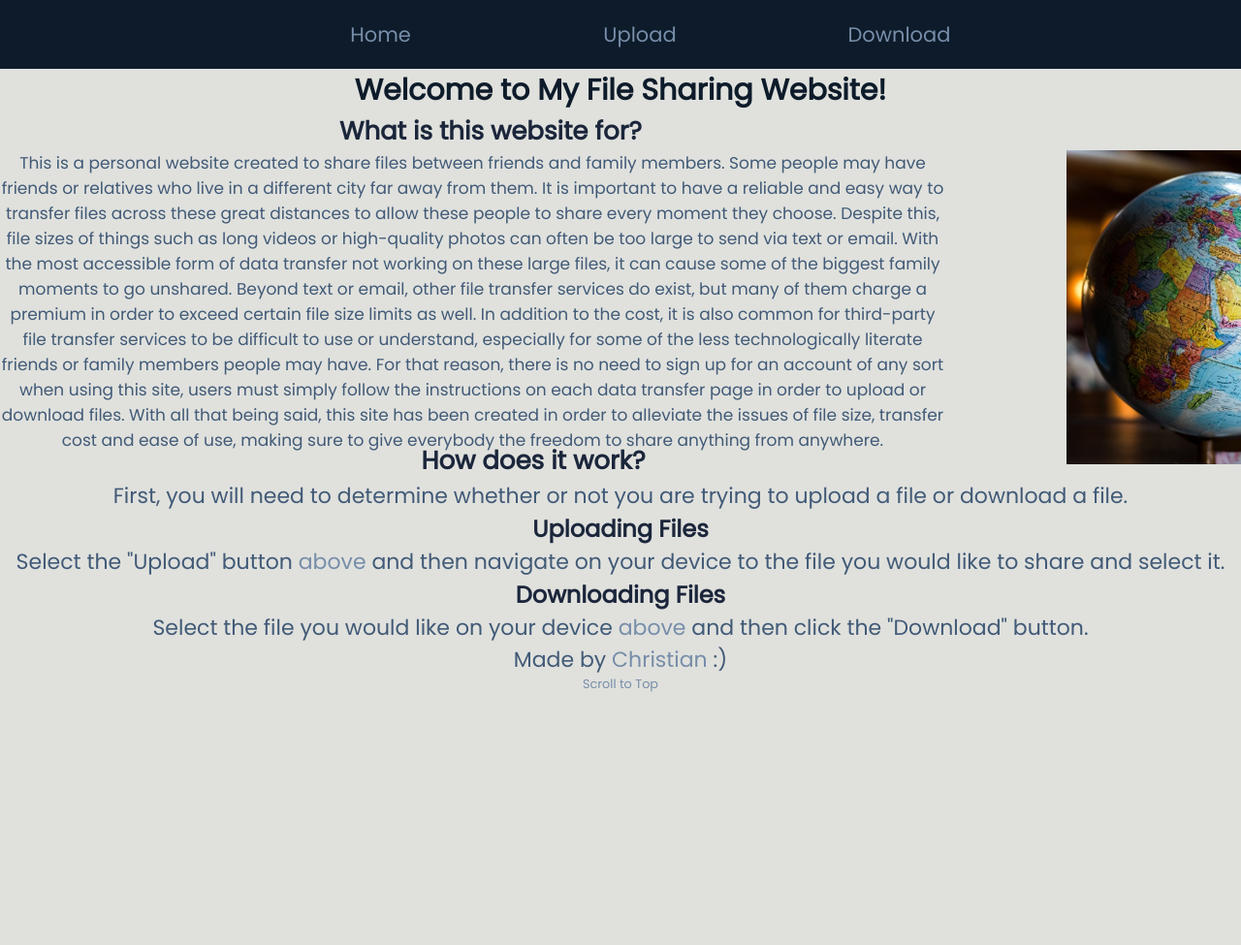
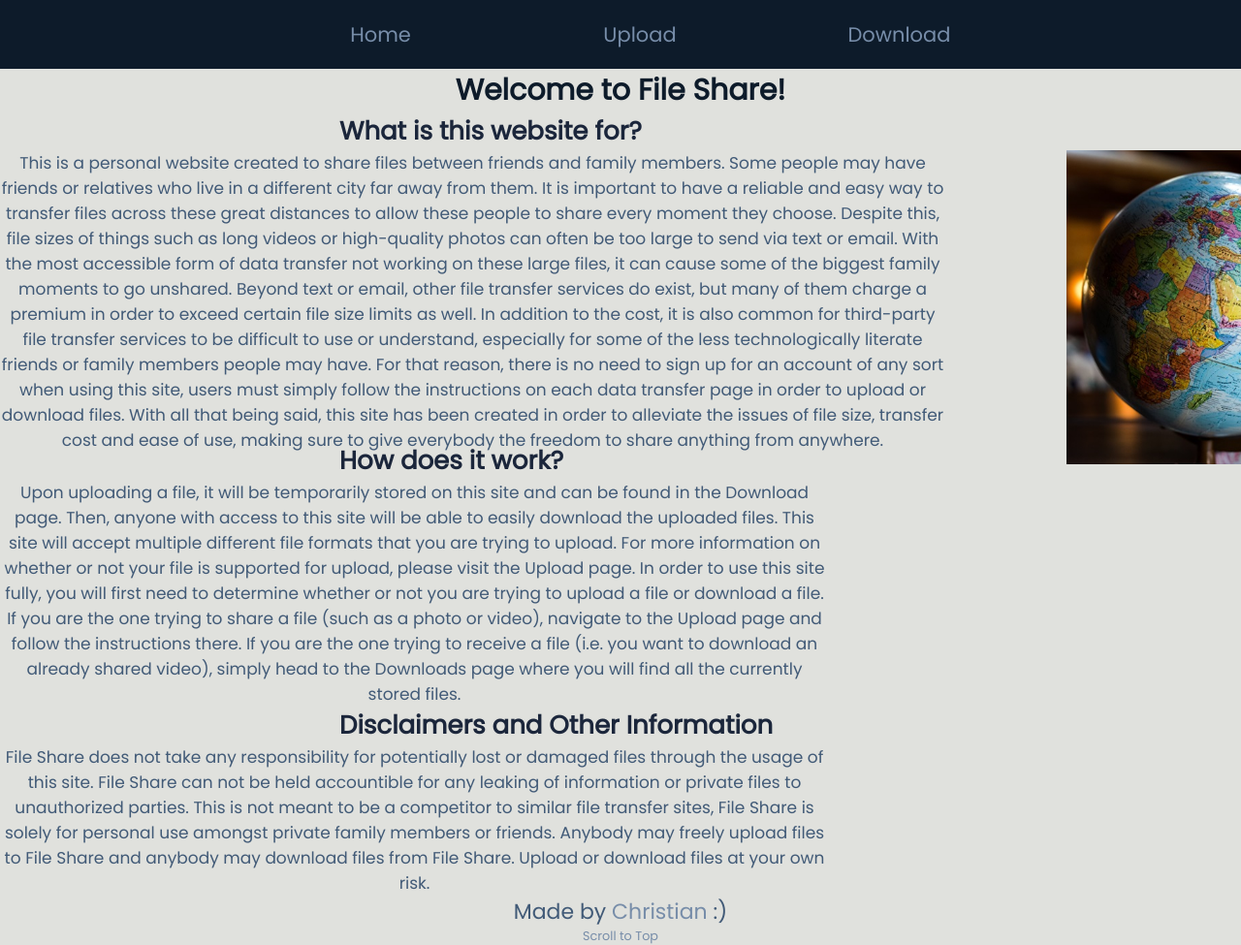
Before and after one commit to Bennett-Christian/website, a plain HTML site: page index.html in a window 1280 px wide. Shown: the top 975 px of the page at 97% size. Before the commit the page ends 800 px from the top, so only its background shows below. Drawn offline with Linux system fonts and the light colour scheme.

Commit message:
update index.html

```diff
--- a/index.html
+++ b/index.html
@@ -20,7 +20,7 @@
                     </div>
                 </ul>
             </div>
-            <h1>Welcome to My File Sharing Website!</h1>
+            <h1>Welcome to File Share!</h1>
                 <!-- Currently unsure if this image is needed and if it needs a hyperlink
                 <a href="" target="_blank">
                     <img
@@ -44,12 +44,14 @@
                         <p>This is a personal website created to share files between friends and family members. Some people may have friends or relatives who live in a different city far away from them. It is important to have a reliable and easy way to transfer files across these great distances to allow these people to share every moment they choose. Despite this, file sizes of things such as long videos or high-quality photos can often be too large to send via text or email. With the most accessible form of data transfer not working on these large files, it can cause some of the biggest family moments to go unshared. Beyond text or email, other file transfer services do exist, but many of them charge a premium in order to exceed certain file size limits as well. In addition to the cost, it is also common for third-party file transfer services to be difficult to use or understand, especially for some of the less technologically literate friends or family members people may have. For that reason, there is no need to sign up for an account of any sort when using this site, users must simply follow the instructions on each data transfer page in order to upload or download files. With all that being said, this site has been created in order to alleviate the issues of file size, transfer cost and ease of use, making sure to give everybody the freedom to share anything from anywhere.</p>
                         <!-- place an image of a globe to the right of this text -->
                     </div>
-                    <h2>How does it work?</h2>
-                    <p>First, you will need to determine whether or not you are trying to upload a file or download a file.</p>
-                    <h3>Uploading Files</h3>
-                    <p>Select the "Upload" button <a href="./pages/upload.html">above</a> and then navigate on your device to the file you would like to share and select it.</p>
-                    <h3>Downloading Files</h3>
-                    <p>Select the file you would like on your device <a href="./pages/download.html">above</a> and then click the "Download" button.</p>
+                    <div class="usage">
+                        <h2>How does it work?</h2>
+                        <p>Upon uploading a file, it will be temporarily stored on this site and can be found in the Download page. Then, anyone with access to this site will be able to easily download the uploaded files. This site will accept multiple different file formats that you are trying to upload. For more information on whether or not your file is supported for upload, please visit the Upload page. In order to use this site fully, you will first need to determine whether or not you are trying to upload a file or download a file. If you are the one trying to share a file (such as a photo or video), navigate to the Upload page and follow the instructions there. If you are the one trying to receive a file (i.e. you want to download an already shared video), simply head to the Downloads page where you will find all the currently stored files.</p>
+                    </div>
+                    <div class="disclaimers">
+                        <h2>Disclaimers and Other Information</h2>
+                        <p>File Share does not take any responsibility for potentially lost or damaged files through the usage of this site. File Share can not be held accountible for any leaking of information or private files to unauthorized parties. This is not meant to be a competitor to similar file transfer sites, File Share is solely for personal use amongst private family members or friends. Anybody may freely upload files to File Share and anybody may download files from File Share. Upload or download files at your own risk.</p>
+                    </div>
                 </section>
             </div>
         </main>
--- a/styles.css
+++ b/styles.css
@@ -66,15 +66,18 @@ li {
     height: 340px;
 }
 
-.explain h2 {
+.explain h2, .usage h2, .disclaimers h2 {
     /* max-width: fit-content; */
     text-align: left;
     margin-left: 350px;
 }
 
-.explain p {
+.explain p, .usage p, .disclaimers p {
     font-size: 17px;
+    text-align: center;
+    /* margin: 50px 425px; */
     margin-right: 425px;
+    /* margin-left: 425px; */
 }
 
 .explain img {
```
Also changed, not shown: pages/download.html (+2 -0 lines), pages/upload.html (+2 -0 lines).
